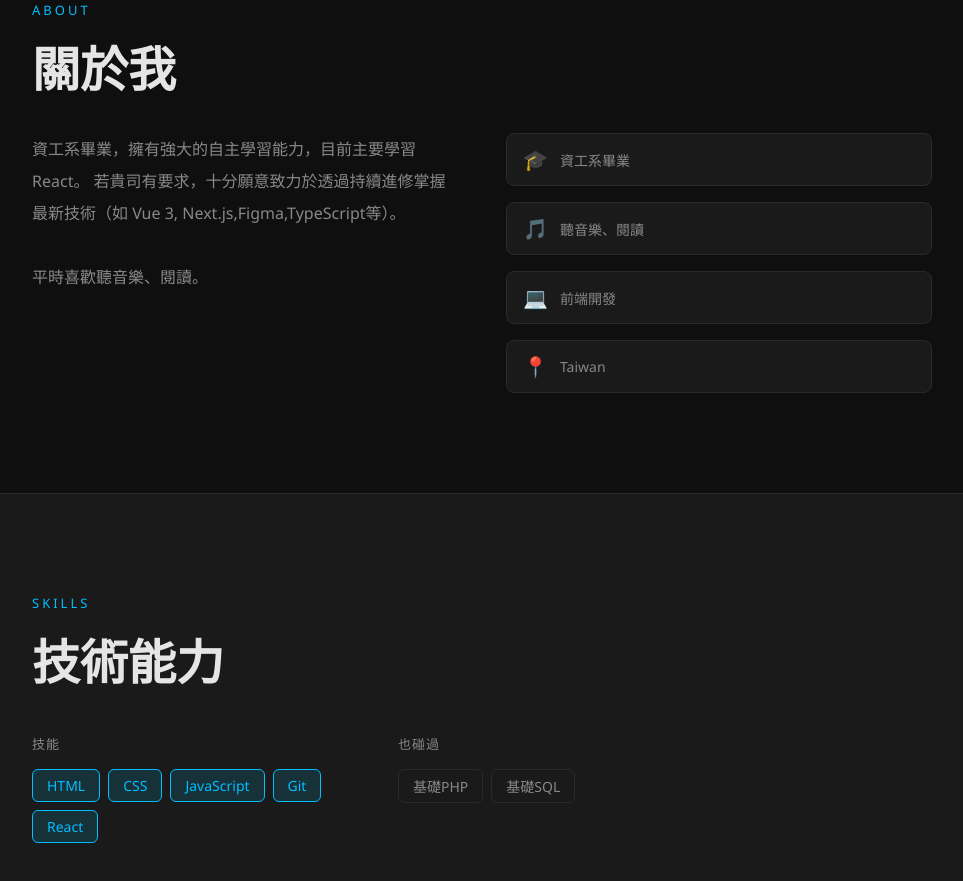
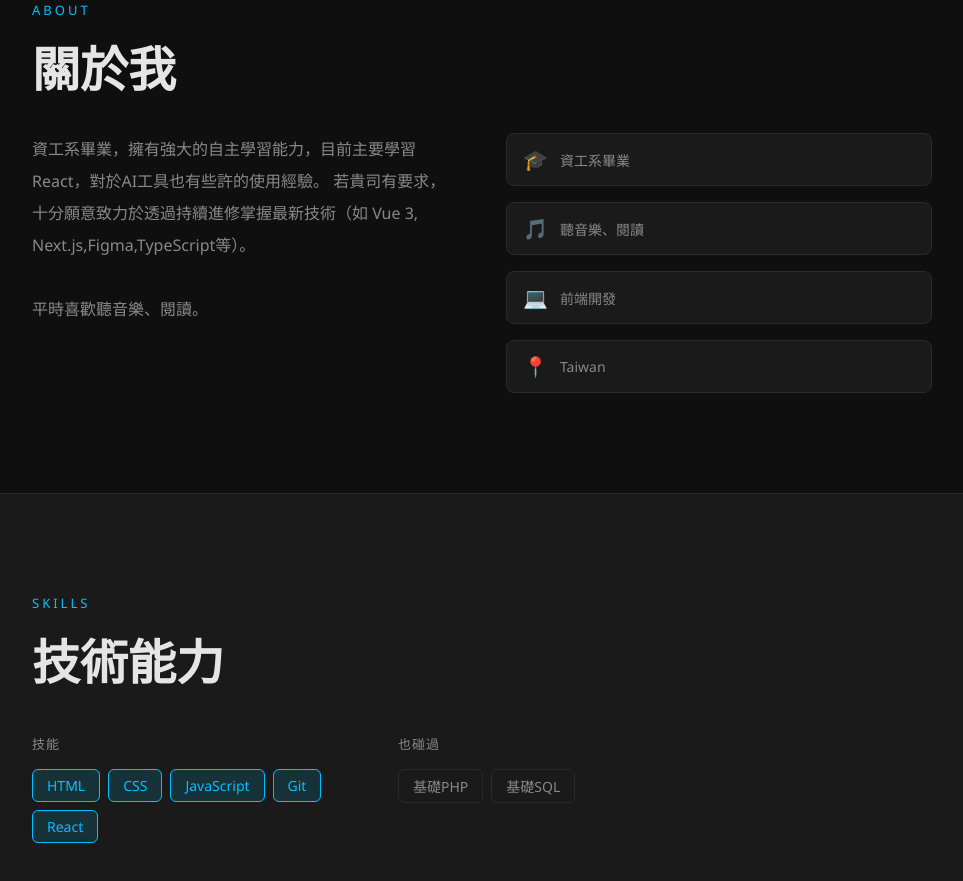
Before and after one commit to Xnerv15step/My-E-Profiles, a React (Vite) app: page / in a window 1280 px wide. Shown: the part 900-1781 px from the top of the page, without its empty margins (136-1099 px from the left). Built offline with nearby package versions, Linux system fonts and the light colour scheme.

Commit message:
補充訊息

```diff
--- a/src/components/About.jsx
+++ b/src/components/About.jsx
@@ -100,7 +100,7 @@ export default function About() {
         >
           {/* 左側：自我介紹文字 */}
           <p style={{ color: sub, lineHeight: 2, fontSize: 16 }}>
-            資工系畢業，擁有強大的自主學習能力，目前主要學習 React。
+            資工系畢業，擁有強大的自主學習能力，目前主要學習 React，對於AI工具也有些許的使用經驗。
             若貴司有要求，十分願意致力於透過持續進修掌握最新技術（如 Vue 3, Next.js,Figma,TypeScript等）。
             <br /><br />
             平時喜歡聽音樂、閱讀。
```
